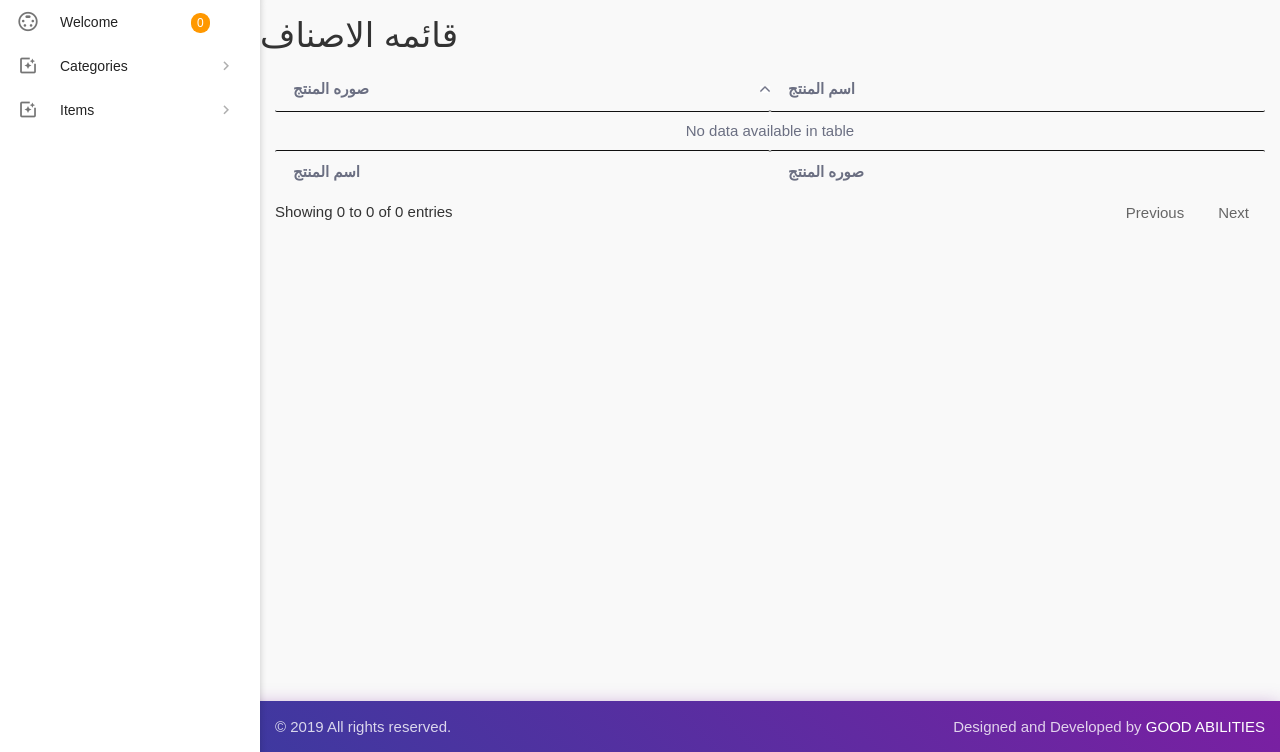
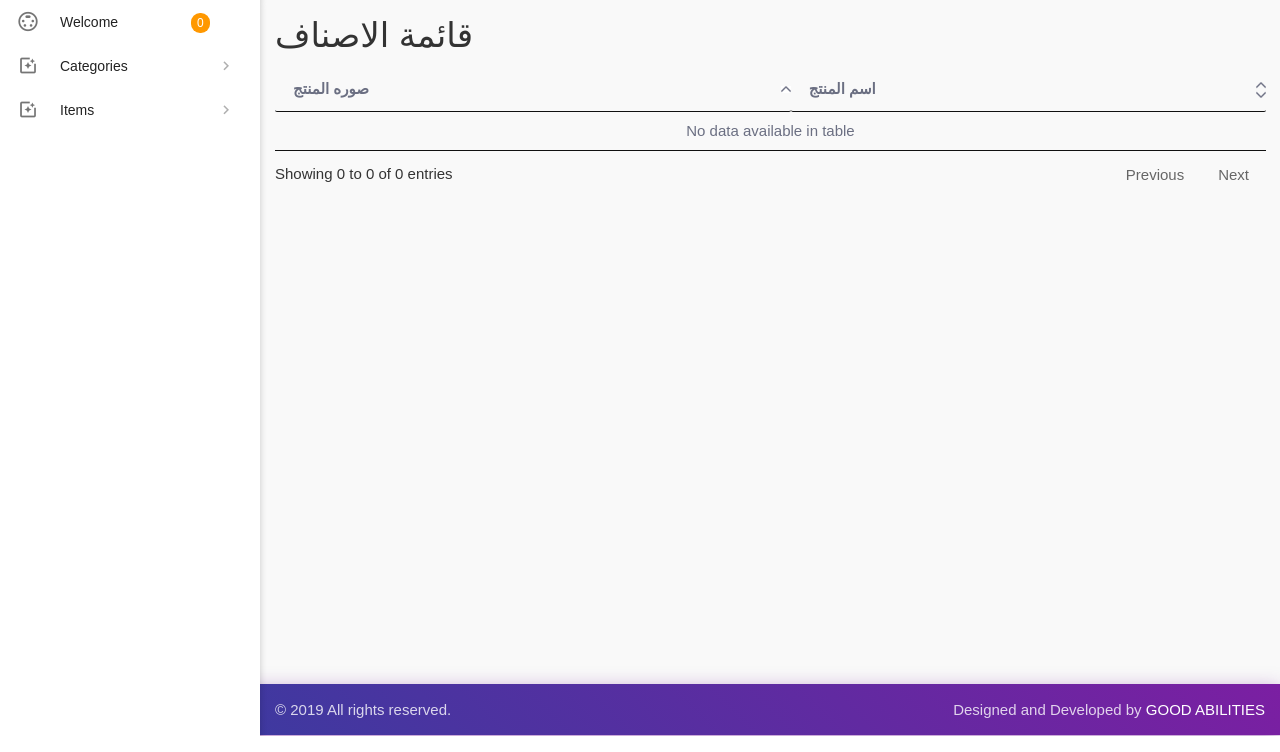
Before and after one commit to ibrahim-good-abilities/ecafe, a Laravel app: page /categories/index in a window 1280 px wide. Shown: the part 64-816 px from the top of the page. Run offline with Laravel 8, Linux system fonts and the light colour scheme; data that the repository does not hold is empty; style sheets or scripts are compiled from the project's sources; some libraries are stand-ins or nearby versions; some web fonts are replaced.

Commit message:
enhance UI

```diff
--- a/resources/views/categories/index.blade.php
+++ b/resources/views/categories/index.blade.php
@@ -15,15 +15,14 @@
 </div>
 @endif
 <div class="row">
-    <h4 class="card-title">قائمه الاصناف</h4>
     <div class="col s12">
+    <h4 class="card-title">قائمة الاصناف</h4>
         <table id="data-table-simple" class="display">
             <thead>
                 <tr>
                     <th>صوره المنتج</th>
                     <th> اسم المنتج </th>
-
-
+                    <th> الأعدادات </th>
                 </tr>
             </thead>
 
@@ -45,14 +44,6 @@
                 </tr>
                 @endforeach
             </tbody>
-            <tfoot>
-                <tr>
-                    <th>اسم المنتج</th>
-
-                    <th>صوره المنتج</th>
-
-                </tr>
-            </tfoot>
         </table>
     </div>
 </div>
```
